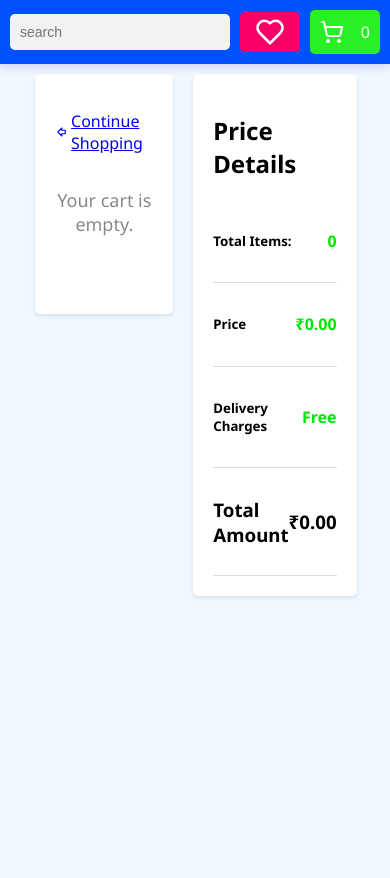
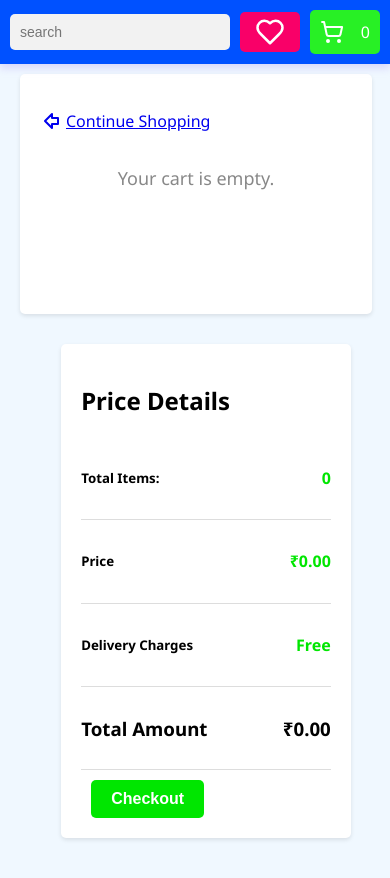
Before and after one commit to shubhdevelop/styx-shopping-cart, a React (Create React App) app: page /cart in a window 390 px wide. Shown: the top 878 px of the page. After the commit the page ends 844 px from the top, so only its background shows below. Built offline with nearby package versions, Linux system fonts and the light colour scheme.

Commit message:
[UI] Fix Cart Page Unresponsiveness

```diff
--- a/src/component/Cart/Cart.tsx
+++ b/src/component/Cart/Cart.tsx
@@ -51,14 +51,7 @@ const Cart = () => {
             >
               Clear Cart
             </button>
-            <Link to="/checkout">
-              <button
-                onClick={() => dispatch({ type: "CLEAR_CART" })}
-                className="checkout-btn"
-              >
-                Checkout
-              </button>
-            </Link>
+
             <div className="cart-total">Total:{formatPrice(totalPrice)}</div>
           </>
         )}
@@ -82,6 +75,14 @@ const Cart = () => {
           <h3>Total Amount</h3>
           <h3>{formatPrice(totalPrice)}</h3>
         </div>
+        <Link to="/checkout">
+          <button
+            onClick={() => dispatch({ type: "CLEAR_CART" })}
+            className="checkout-btn"
+          >
+            Checkout
+          </button>
+        </Link>
       </div>
     </div>
   );
--- a/src/component/Cart/cart.css
+++ b/src/component/Cart/cart.css
@@ -2,7 +2,7 @@
     display: flex;
     justify-content: center;
     align-items: start;
-    height: 100vh;
+    height: fit-content;
     width: 100%;
     padding-inline: 40px;
     position: relative;
@@ -10,17 +10,40 @@
     margin: 0 auto;
 }
 
+
+@media (max-width: 850px) {
+    .cart-container{
+        flex-direction: column;
+        justify-content: start;
+        align-items: center;
+        gap: 30px;
+    }
+
+}
+
+
+
+@media (max-width: 700px) {
+    .cart-summary{
+       max-width: 80% ;
+    }
+
+}
+
+
+
 .cart-summary {
 
     margin-left: 20px;
-    width: 40%;
+    width: 100%;
     background-color: #ffffff;
     padding: 20px;
     border-radius: 5px;
     box-shadow: 0 2px 4px rgba(0, 0, 0, 0.1);
     position: relative;
     z-index: 1;
-    min-height: 200px;
+    min-height: 300px;
+    height: fit-content;
     gap: 10px;
 }
 
@@ -31,6 +54,7 @@
     border-radius: 5px;
     box-shadow: 0 2px 4px rgba(0, 0, 0, 0.1);
     min-height: 200px;
+    height: fit-content;
 }
 
 .empty-cart-message {
```
